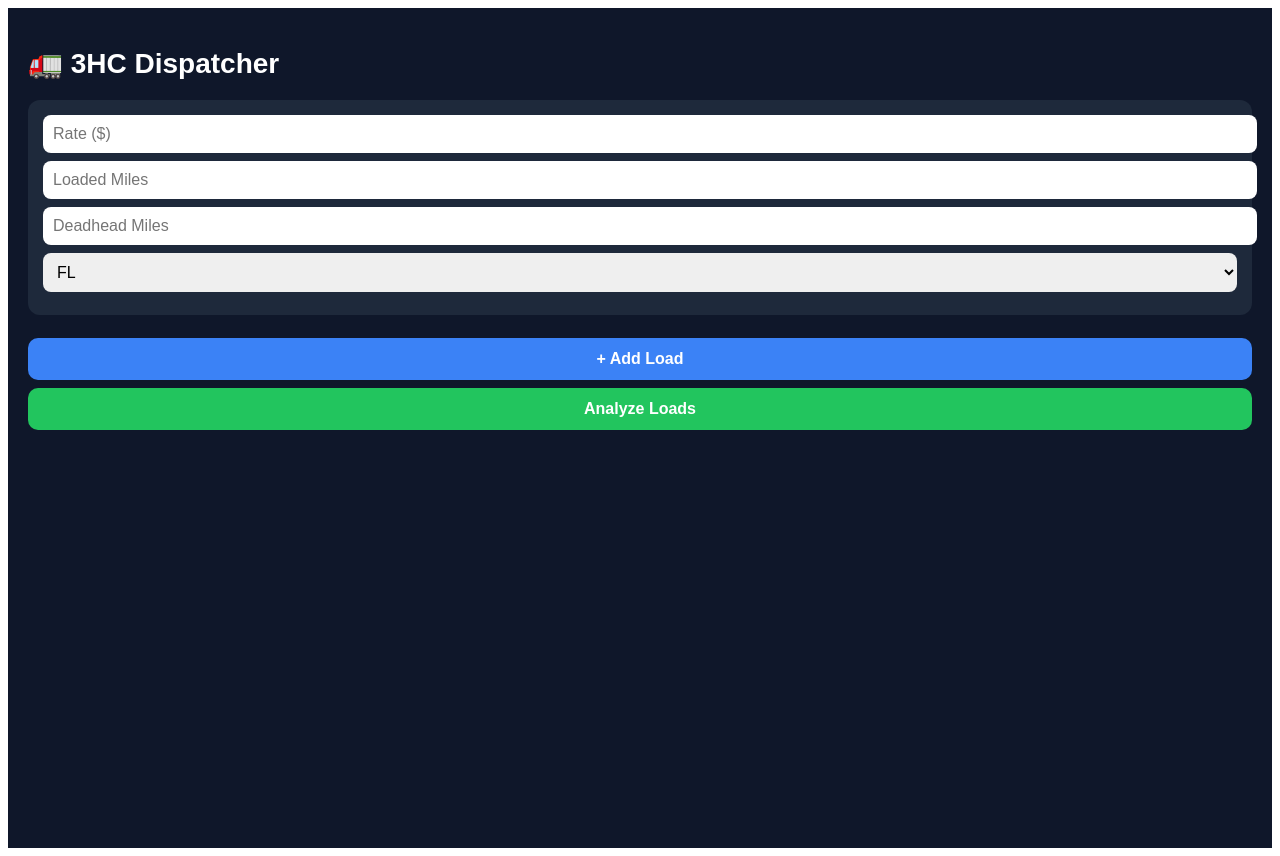
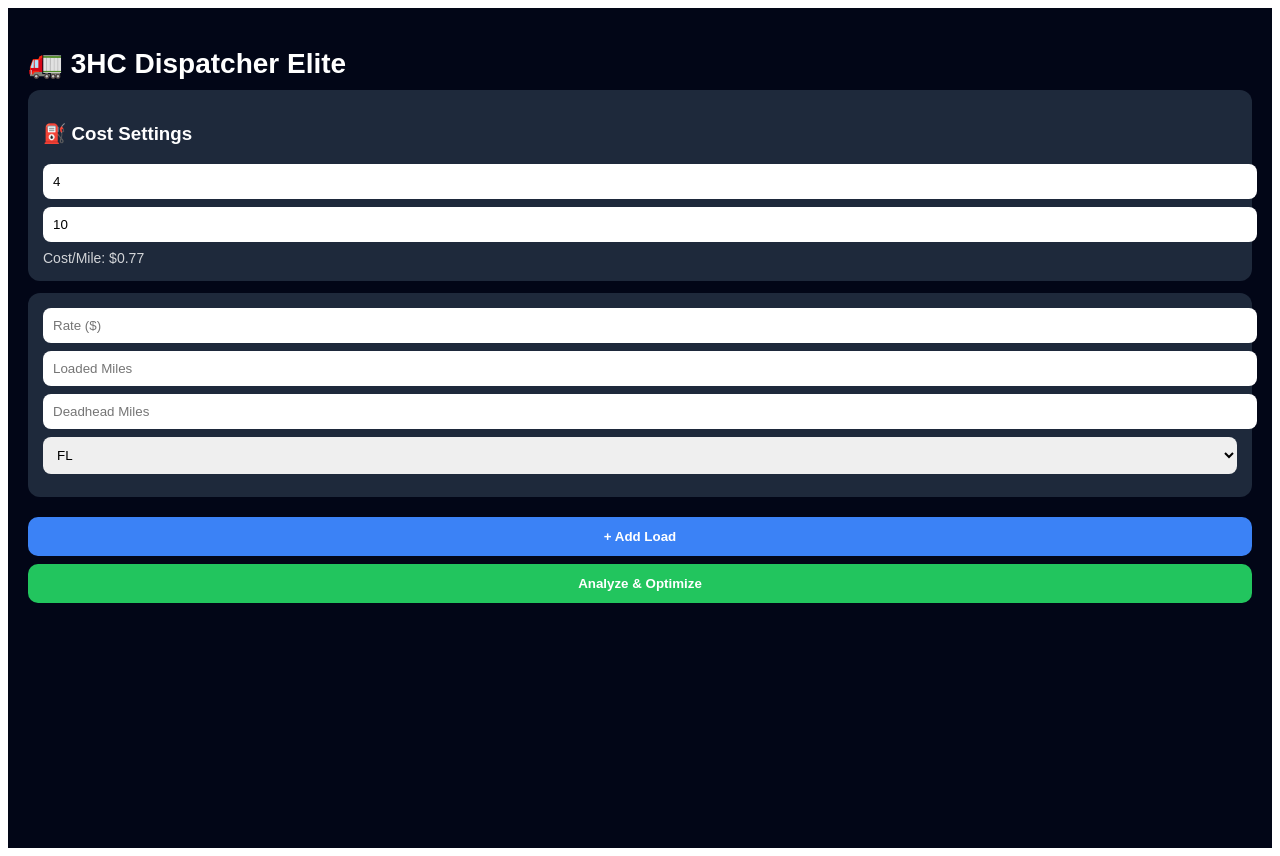
Before and after one commit to 3htransport0511-lang/3hc-dispatcher, a Next.js app: page / in a window 1280 px wide. Built offline with nearby package versions, Linux system fonts and the light colour scheme.

Commit message:
Update index.js

```diff
--- a/pages/index.js
+++ b/pages/index.js
@@ -1,5 +1,6 @@
 import { useState } from "react";
 
+const STATES = ["FL","GA","TN","NC","TX","SC","AL","VA","KY","OK","MO","KS","AR"];
 const STRONG = ["FL","GA","TN","NC","TX"];
 const MEDIUM = ["SC","AL","VA","KY","OK","MO"];
 
@@ -29,8 +30,14 @@ function nextMove(s){
 export default function Home(){
   const [loads,setLoads]=useState([{rate:"",miles:"",deadhead:"",state:"FL"}]);
   const [results,setResults]=useState([]);
+  const [diesel,setDiesel]=useState(4.0);
+  const [mpg,setMpg]=useState(10);
+  const [weekly,setWeekly]=useState({revenue:0,miles:0});
 
-  const COST=0.82;
+  const fuelCost = diesel/mpg;
+  const maintenance = 0.15;
+  const fixed = 0.22; // from your setup
+  const COST = fuelCost + maintenance + fixed;
 
   const update=(i,k,v)=>{
     const l=[...loads];
@@ -52,6 +59,8 @@ export default function Home(){
 
       return{
         ...l,
+        total,
+        rpm,
         adj,
         prof,
         decision: adj>=1.5?"BOOK IT":adj>=1.2?"CONSIDER":"REJECT",
@@ -60,58 +69,64 @@ export default function Home(){
     }).filter(Boolean).sort((a,b)=>b.adj-a.adj);
 
     setResults(res);
+
+    // weekly projection
+    const rev = res.reduce((sum,r)=>sum+Number(r.rate||0),0);
+    const miles = res.reduce((sum,r)=>sum+r.total,0);
+    setWeekly({revenue:rev,miles});
   };
 
   return(
-    <div style={{padding:20, fontFamily:"Arial", background:"#0f172a", minHeight:"100vh", color:"white"}}>
-      <h1 style={{fontSize:28, fontWeight:"bold", marginBottom:20}}>🚛 3HC Dispatcher</h1>
+    <div style={{padding:20,fontFamily:"Arial",background:"#020617",minHeight:"100vh",color:"white"}}>
+      <h1 style={{fontSize:28,fontWeight:"bold",marginBottom:10}}>🚛 3HC Dispatcher Elite</h1>
 
+      {/* COST CONTROLS */}
+      <div style={card}>
+        <h3>⛽ Cost Settings</h3>
+        <input style={input} value={diesel} onChange={e=>setDiesel(e.target.value)} placeholder="Diesel Price" />
+        <input style={input} value={mpg} onChange={e=>setMpg(e.target.value)} placeholder="MPG" />
+        <div style={{fontSize:14,opacity:0.8}}>Cost/Mile: ${COST.toFixed(2)}</div>
+      </div>
+
+      {/* LOAD INPUT */}
       {loads.map((l,i)=>(
-        <div key={i} style={{marginBottom:15, padding:15, background:"#1e293b", borderRadius:12}}>
-          <input placeholder="Rate ($)" style={input} onChange={e=>update(i,"rate",e.target.value)} />
-          <input placeholder="Loaded Miles" style={input} onChange={e=>update(i,"miles",e.target.value)} />
-          <input placeholder="Deadhead Miles" style={input} onChange={e=>update(i,"deadhead",e.target.value)} />
+        <div key={i} style={card}>
+          <input style={input} placeholder="Rate ($)" onChange={e=>update(i,"rate",e.target.value)} />
+          <input style={input} placeholder="Loaded Miles" onChange={e=>update(i,"miles",e.target.value)} />
+          <input style={input} placeholder="Deadhead Miles" onChange={e=>update(i,"deadhead",e.target.value)} />
           <select style={input} onChange={e=>update(i,"state",e.target.value)}>
-            {["FL","GA","TN","NC","TX","SC","AL","VA","KY","OK","MO","KS","AR"].map(s=>(
-              <option key={s}>{s}</option>
-            ))}
+            {STATES.map(s=>(<option key={s}>{s}</option>))}
           </select>
         </div>
       ))}
 
       <button style={btn} onClick={add}>+ Add Load</button>
-      <button style={{...btn, background:"#22c55e"}} onClick={run}>Analyze Loads</button>
+      <button style={{...btn,background:"#22c55e"}} onClick={run}>Analyze & Optimize</button>
 
+      {/* RESULTS */}
       {results.map((r,i)=>(
-        <div key={i} style={{marginTop:15, padding:15, background:"#020617", borderRadius:12}}>
-          <div style={{fontWeight:"bold", fontSize:18}}>#{i+1} {r.decision}</div>
+        <div key={i} style={cardDark}>
+          <div style={{fontWeight:"bold",fontSize:18}}>#{i+1} {r.decision}</div>
           <div>Adj RPM: ${r.adj.toFixed(2)}</div>
           <div>Profit: ${r.prof.toFixed(0)}</div>
-          <div style={{fontSize:13, opacity:0.8}}>Next: {r.next}</div>
+          <div style={{fontSize:13,opacity:0.8}}>Next: {r.next}</div>
         </div>
       ))}
+
+      {/* WEEKLY DASHBOARD */}
+      {weekly.revenue>0 && (
+        <div style={card}>
+          <h3>📊 Weekly Projection</h3>
+          <div>Revenue: ${weekly.revenue.toFixed(0)}</div>
+          <div>Miles: {weekly.miles}</div>
+          <div>Estimated Profit: ${(weekly.revenue - (weekly.miles*COST)).toFixed(0)}</div>
+        </div>
+      )}
     </div>
   );
 }
 
-const input = {
-  display:"block",
-  width:"100%",
-  padding:"10px",
-  marginBottom:"8px",
-  borderRadius:"8px",
-  border:"none",
-  fontSize:"16px"
-};
-
-const btn = {
-  width:"100%",
-  padding:"12px",
-  marginTop:"8px",
-  borderRadius:"10px",
-  border:"none",
-  fontSize:"16px",
-  fontWeight:"bold",
-  background:"#3b82f6",
-  color:"white"
-};
+const card={padding:15,marginBottom:12,background:"#1e293b",borderRadius:12};
+const cardDark={padding:15,marginTop:10,background:"#000",borderRadius:12};
+const input={display:"block",width:"100%",padding:"10px",marginBottom:"8px",borderRadius:"8px",border:"none"};
+const btn={width:"100%",padding:"12px",marginTop:"8px",borderRadius:"10px",border:"none",fontWeight:"bold",background:"#3b82f6",color:"white"}
```
